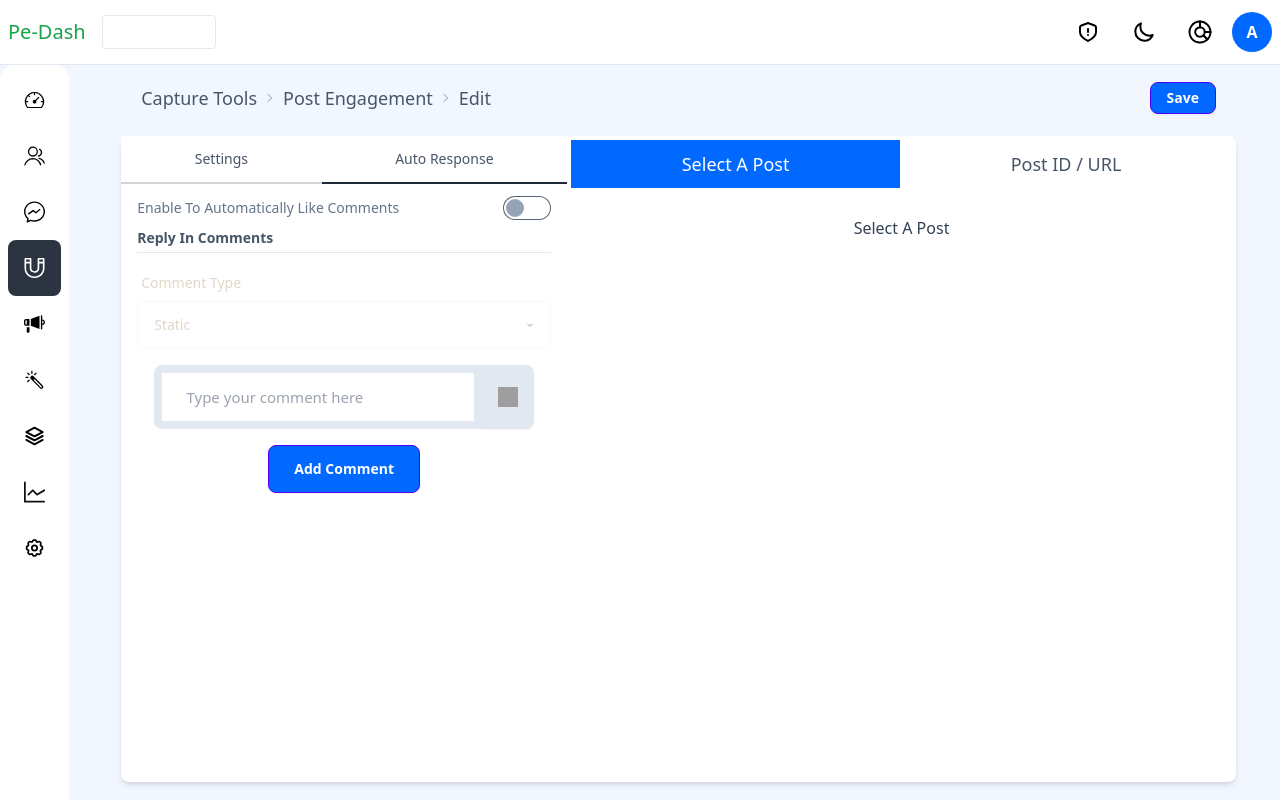
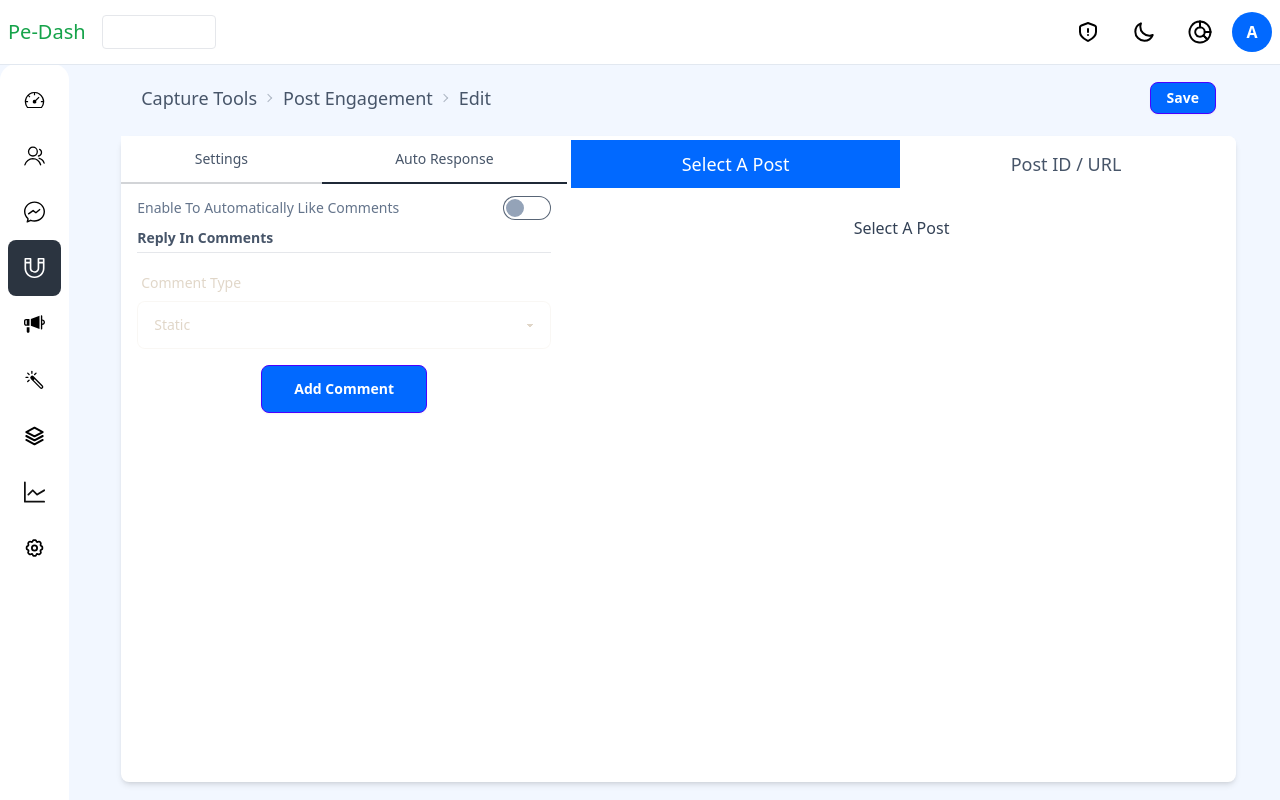
Before and after one commit to d-beloved/pengagement-dashboard, a React (Vite) app: page /capture-tools/post-engagements/1/edit in a window 1280 px wide. Both pictures are taken after a click on the tab "Auto Response". Built offline with nearby package versions, Linux system fonts and the light colour scheme; grey boxes are pictures that could not be loaded.

Commit message:
fix state issue with search and enhance paginationwhen no data

```diff
--- a/src/components/common/DropdownSection.tsx
+++ b/src/components/common/DropdownSection.tsx
@@ -8,7 +8,7 @@ const DropdownSection: FunctionComponent<DropdownSectionProps> = ({
 	optionsData,
 	showInputs = false,
 }) => {
-	const [commentInputs, setCommentInputs] = useState<number[]>([0]);
+	const [commentInputs, setCommentInputs] = useState<number[]>([]);
 	const [dropdownValues, setDropdownValues] = useState<{
 		[key: string]: string;
 	}>(
@@ -29,7 +29,6 @@ const DropdownSection: FunctionComponent<DropdownSectionProps> = ({
 	};
 
 	const handleRemoveComment = (index: number) => {
-		console.log("cvev", index);
 		const newCommentInputs = [...commentInputs];
 		newCommentInputs.splice(index, 1);
 		setCommentInputs(newCommentInputs);
@@ -66,7 +65,7 @@ const DropdownSection: FunctionComponent<DropdownSectionProps> = ({
 				);
 			})}
 			{shouldShowInputs && (
-				<div className="flex flex-col gap-4 mt-4 w-11/12 mx-auto">
+				<div className="flex flex-col gap-4 mt-4 w-full mx-auto">
 					{commentInputs.map((index) => (
 						<JoinedInput
 							placeholder="Type your comment here"
@@ -76,12 +75,14 @@ const DropdownSection: FunctionComponent<DropdownSectionProps> = ({
 							key={index}
 						/>
 					))}
+					{commentInputs.length < 10 && (
 						<div
 							onClick={handleAddComment}
 							className="btn btn-primary btn-md text-white bg-themebg px-4 w-2/5 self-center hover:bg-themebg"
 						>
 							Add Comment
 						</div>
+					)}
 				</div>
 			)}
 		</div>
--- a/src/components/common/JoinedInput.tsx
+++ b/src/components/common/JoinedInput.tsx
@@ -56,11 +56,10 @@ const JoinedInput: FunctionComponent<JoinedInputProps> = ({
 						/>
 					</label>
 					<button
-						onClick={handleClick}
+						onClick={() => action!(index!)}
 						className="btn btn-primary btn-lg text-white bg-slate-200 hover:bg-slate-200 px-4 rounded-s-none border-none"
 					>
 						<img
-							onClick={() => action!(index!)}
 							className="w-5 h-5 cursor-pointer"
 							src={cross}
 							alt="comment"
--- a/src/components/postEngagementPage/TablePagination.tsx
+++ b/src/components/postEngagementPage/TablePagination.tsx
@@ -71,6 +71,8 @@ const TablePagination: FC<PaginationProps> = ({
 					handleGoToLastPage,
 				)}
 			</div>
+			{numberOfPages > 0 && (
+				<>
 					<p className="hidden xs:block text-slate-600">
 						Page{" "}
 						<span className="font-semibold">
@@ -95,6 +97,8 @@ const TablePagination: FC<PaginationProps> = ({
 							}}
 						/>
 					</div>
+				</>
+			)}
 		</div>
 	);
 };
--- a/src/components/postEngagementPage/postEngagementSlice.ts
+++ b/src/components/postEngagementPage/postEngagementSlice.ts
@@ -36,11 +36,18 @@ export const postEngagementSlice = createSlice({
 			});
 		},
 		searchPostEngagement: (state, action: PayloadAction<string>) => {
-			state.postEngagementData = postEngagementData.filter((post) => {
+			if (action.payload === "") {
+				return { ...initialState };
+			}
+			state.allPostEngagementData = postEngagementData.filter((post) => {
 				return post.name
 					.toLowerCase()
 					.includes(action.payload.toLowerCase());
 			});
+			state.postEngagementData = [
+				...state.allPostEngagementData.slice(0, 10),
+			];
+			state.totalPostEngagement = state.allPostEngagementData.length;
 		},
 		changePage: (state, action: PayloadAction<number>) => {
 			state.postEngagementData = state.allPostEngagementData.slice(
```
Lines whose indentation alone changed are shown as unchanged.
